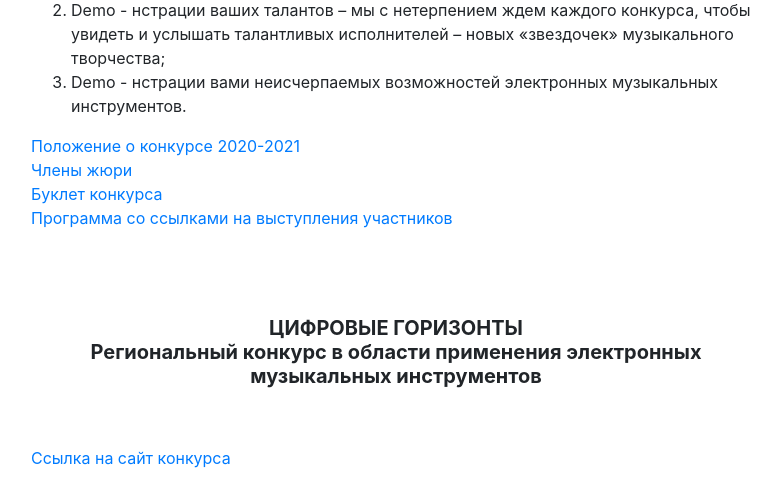
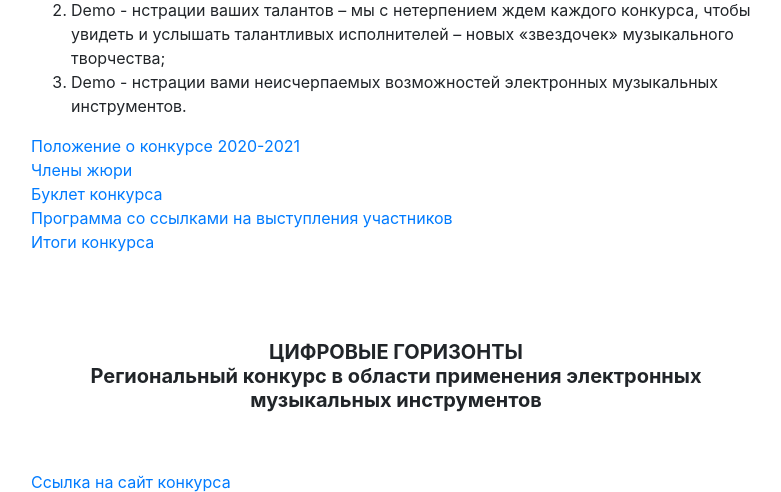
Before and after one commit to ArtemDavletov/Musica-integra-website, a Django app: page /konkurces/ in a window 1280 px wide. Shown: the part 642-1134 px from the top of the page, without its empty margins (244-1025 px from the left). Run offline with Django 3.2, Linux system fonts and the light colour scheme; some libraries are stand-ins or nearby versions.

Commit message:
Changes from 9.04.2021 Итоги конкурса DEMO

```diff
--- a/templates/playing/konkurces.html
+++ b/templates/playing/konkurces.html
@@ -123,10 +123,11 @@
                         </p>
 
                         <p>
-                            <a href="../../static/files/playing/konkurces/demo_konkurs_elektroakusticheskoi_muziki21pdf.pdf">Положение о конкурсе 2020-2021</a><br/>
-                            <a href="../../static/files/playing/konkurces/Члены%20жюри_DEMO_compressed%202.pdf">Члены жюри</a><br/>
-                            <a href="../../static/files/playing/konkurces/Демо%20буклет%202021%20электронный.pdf">Буклет конкурса</a><br/>
-                            <a href="../../static/files/playing/konkurces/Программа%20участников%20со%20ссылками%20для%20сайта.docx">Программа со ссылками на выступления участников</a><br/>
+                            <a target="_blank" href="../../static/files/playing/konkurces/demo_konkurs_elektroakusticheskoi_muziki21pdf.pdf">Положение о конкурсе 2020-2021</a><br/>
+                            <a target="_blank" href="../../static/files/playing/konkurces/Члены%20жюри_DEMO_compressed%202.pdf">Члены жюри</a><br/>
+                            <a target="_blank" href="../../static/files/playing/konkurces/Демо%20буклет%202021%20электронный.pdf">Буклет конкурса</a><br/>
+                            <a target="_blank" href="../../static/files/playing/konkurces/Программа%20участников%20со%20ссылками%20для%20сайта.docx">Программа со ссылками на выступления участников</a><br/>
+                            <a target="_blank" href="../../static/files/playing/konkurces/ИТОГИ_DEMO21%C2%A0—%20копия.pdf">Итоги конкурса</a><br/>
 {#                            <a href="">Фотогалерея</a><br/>#}
                         </p>
 
```
Also changed, not shown: 1 other file.
